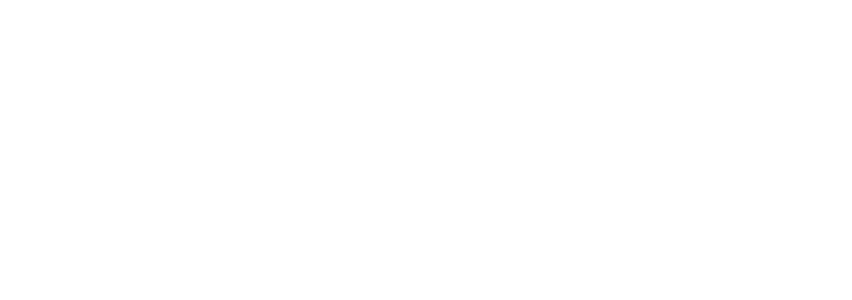
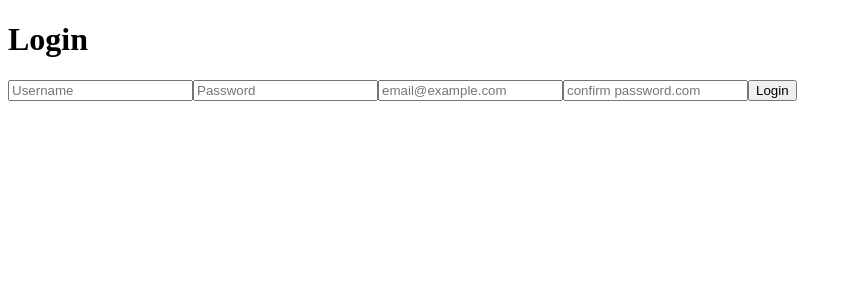
Before and after one commit to Daniil845270/CalorieCounter, a React app in the folder frontend/: page /login in a window 1280 px wide. Shown: the top 300 px of the page, without its empty margins (0-852 px from the left). Built offline with nearby package versions, Linux system fonts and the light colour scheme; no server answers; the HTML template or start-up script is replaced by a standard one.

Commit message:
was mostly doing the reading around what api vulnarabilities there are (I have a lot more work to do) + implemented a basic login UI (pretty much copied the code from the tutorial, but it's fine cos I'm gonna almost completely rewrite it and leave only the scaffold from it)

```diff
--- a/frontend/src/App.jsx
+++ b/frontend/src/App.jsx
@@ -1,7 +1,40 @@
 import react from "react";
+import { BrowserRouter, Routes, Route, Navigate } from "react-router-dom";
+import Login from "./pages/Login";
+import Register from "./pages/Register";
+import Home from "./pages/Home";
+import NotFound from "./pages/NotFound";
+import ProtectedRoute from "./components/ProtectedRoute";
+
+function Logout() {
+  localStorage.clear();
+  return <Navigate to="/login/" />;
+}
+
+function RegisterAndLogout() {
+  localStorage.clear();
+  return <Register />;
+}
 
 function App() {
-  return <></>;
+  return (
+    <BrowserRouter>
+      <Routes>
+        <Route
+          path="/"
+          element={
+            <ProtectedRoute>
+              <Home />
+            </ProtectedRoute>
+          }
+        />
+        <Route path="/login" element={<Login />} />
+        <Route path="/register" element={<RegisterAndLogout />} />
+        <Route path="/logout" element={<Logout />} />
+        <Route path="*" element={<NotFound />} />
+      </Routes>
+    </BrowserRouter>
+  );
 }
 
 export default App;
--- a/frontend/src/api.js
+++ b/frontend/src/api.js
@@ -0,0 +1,24 @@
+// interceptor - intercepts any requests and automatically adds the correct headers so that I won't have to add the repetitively
+// axios will add the access token for me
+
+import axios from "axios";
+import { ACCESS_TOKEN } from "./constants";
+
+const api = axios.create({
+    baseURL: import.meta.env.VITE_API_URL,
+});
+
+api.interceptors.request.use(
+    (config) => {
+        const token = localStorage.getItem(ACCESS_TOKEN);
+        if (token) {
+            config.headers.Authorization = `Bearer ${token}`;
+        }
+        return config;
+    },
+    (error) => {
+        return Promise.reject(error);
+    },
+);
+
+export default api;
--- /dev/null
+++ b/frontend/src/components/Form.jsx
@@ -0,0 +1,75 @@
+import { useState } from "react";
+import api from "../api";
+import { useNavigate } from "react-router-dom";
+import { ACCESS_TOKEN, REFRESH_TOKEN } from "../constants";
+
+function Form({ route, method }) {
+  const [username, setUsername] = useState("");
+  const [email, setEmail] = useState("");
+  const [password, setPassword] = useState("");
+  const [confirm_password, setConfirm_password] = useState("");
+  const [loading, setLoading] = useState(false);
+  const navigate = useNavigate();
+
+  const name = method === "login" ? "Login" : "Register";
+
+  const handleSubmit = async (e) => {
+    setLoading(true);
+    e.preventDefault();
+
+    try {
+      const res = await api.post(route, { username, email, password, confirm_password });
+      if (method === "login") {
+        localStorage.setItem(ACCESS_TOKEN, res.data.access);
+        localStorage.setItem(REFRESH_TOKEN, res.data.refresh);
+        navigate("/");
+      } else {
+        navigate("/login");
+      }
+    } catch (error) {
+      alert(error);
+    } finally {
+      setLoading(false);
+    }
+  };
+
+  return (
+    <form onSubmit={handleSubmit} className="form-container">
+      <h1>{name}</h1>
+      <input
+        className="form-input"
+        type="text"
+        value={username}
+        onChange={(e) => setUsername(e.target.value)}
+        placeholder="Username"
+      />
+      <input
+        className="form-input"
+        type="password"
+        value={password}
+        onChange={(e) => setPassword(e.target.value)}
+        placeholder="Password"
+      />
+      <input
+        className="form-input"
+        type="email"
+        value={email}
+        onChange={(e) => setEmail(e.target.value)}
+        placeholder="email@example.com"
+      />
+
+      <input
+        className="form-input"
+        type="text"
+        value={confirm_password}
+        onChange={(e) => setConfirm_password(e.target.value)}
+        placeholder="confirm password.com"
+      />
+      <button className="form-button" type="submit">
+        {name}
+      </button>
+    </form>
+  );
+}
+
+export default Form;
--- /dev/null
+++ b/frontend/src/components/ProtectedRoute.jsx
@@ -0,0 +1,56 @@
+import { Navigate } from "react-router-dom";
+import { jwtDecode } from "jwt-decode";
+import api from "../api";
+import { ACCESS_TOKEN, REFRESH_TOKEN } from "../constants";
+import { useState, useEffect } from "react";
+
+function ProtectedRoute({ children }) {
+    const [isAuthorised, setIsAuthorised] = useState(null);
+
+    useEffect(() => {
+        auth().catch(() => setIsAuthorised(false));
+    }, []);
+
+    const refreshToken = async () => {
+        const refreshToken = localStorage.getItem(REFRESH_TOKEN);
+        try {
+            const res = await api.post("/api/token/refresh/", {
+                refresh: refreshToken,
+            });
+            if (res.status === 200) {
+                localStorage.setItem(ACCESS_TOKEN, res.data.access);
+                setIsAuthorised(true);
+            } else {
+                setIsAuthorised(false); // in case if there is a server error or exception
+            }
+        } catch (error) {
+            console.log(error);
+            setIsAuthorised(false);
+        }
+    };
+
+    const auth = async () => {
+        const token = localStorage.getItem(ACCESS_TOKEN);
+        if (!token) {
+            setIsAuthorised(false);
+            return;
+        }
+        const decoded = jwtDecode(token);
+        const tokenExpiration = decoded.exp;
+        const now = Date.now() / 1000;
+
+        if (tokenExpiration < now) {
+            await refreshToken();
+        } else {
+            setIsAuthorised(true);
+        }
+    };
+
+    if (isAuthorised === null) {
+        return <div>Loading...</div>;
+    }
+
+    return isAuthorised ? children : <Navigate to="/login" />;
+}
+
+export default ProtectedRoute;
--- a/frontend/src/constants.js
+++ b/frontend/src/constants.js
@@ -0,0 +1,2 @@
+export const ACCESS_TOKEN = "access";
+export const REFRESH_TOKEN = "refresh";
--- /dev/null
+++ b/frontend/src/pages/Home.jsx
@@ -0,0 +1,5 @@
+function Home() {
+    return <div>Home</div>;
+}
+
+export default Home;
--- /dev/null
+++ b/frontend/src/pages/Login.jsx
@@ -0,0 +1,7 @@
+import Form from "../components/Form";
+
+function Login() {
+  return <Form route="api/token/" method="login" />;
+}
+
+export default Login;
--- /dev/null
+++ b/frontend/src/pages/NotFound.jsx
@@ -0,0 +1,5 @@
+function NotFound() {
+    return <h1>Not Found</h1>;
+}
+
+export default NotFound;
--- /dev/null
+++ b/frontend/src/pages/Register.jsx
@@ -0,0 +1,7 @@
+import Form from "../components/Form";
+
+function Register() {
+  return <Form route="api/user/register/" method="register" />;
+}
+
+export default Register;
```
Also changed, not shown: 3 other files (tests, documents, lock files or other folders).
